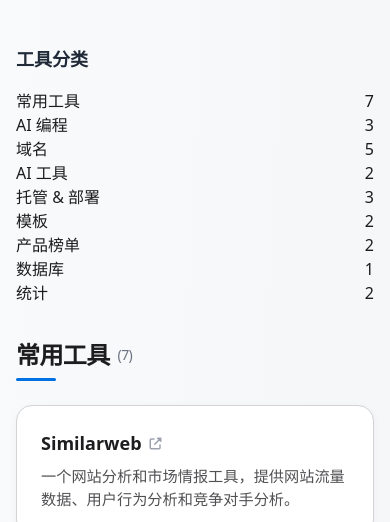
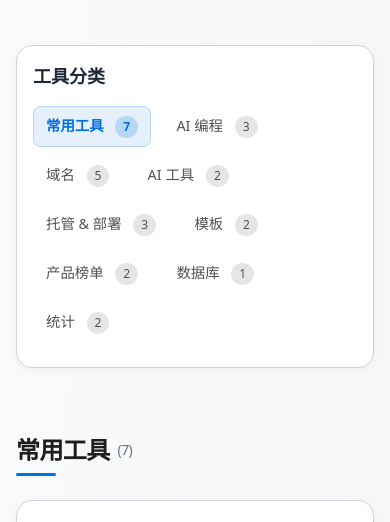
Before and after one commit to BestTime-creator/AIWEBTools, a plain HTML site: page index.html in a window 390 px wide. Shown: the part 299-821 px from the top of the page. Drawn offline with nearby package versions, Linux system fonts and the light colour scheme.

Commit message:
Update styles.css

```diff
--- a/styles.css
+++ b/styles.css
@@ -92,14 +92,53 @@
     box-shadow: 0 1px 0 rgba(0, 0, 0, 0.05);
 }
 
-/* 导航按钮 */
-#category-nav a {
+/* 左侧分类导航 */
+#left-category-nav {
+    background-color: var(--card-bg);
+    border-radius: 1rem;
+    padding: 1.25rem;
+    box-shadow: var(--shadow-sm);
+    border: 1px solid var(--border-color);
+}
+
+#left-category-nav a {
+    display: block;
+    padding: 0.75rem 1rem;
+    margin-bottom: 0.5rem;
+    border-radius: 0.5rem;
+    color: var(--text-secondary);
+    font-weight: 500;
+    transition: var(--transition);
+    border: 1px solid transparent;
+}
+
+#left-category-nav a:hover {
+    background-color: rgba(0, 113, 227, 0.05);
+    color: var(--primary-color);
+}
+
+#left-category-nav a.active {
+    background-color: rgba(0, 113, 227, 0.1);
+    color: var(--primary-color);
+    border-color: rgba(0, 113, 227, 0.2);
+    font-weight: 600;
+}
+
+#left-category-nav a .category-count {
+    display: inline-block;
+    background-color: rgba(0, 0, 0, 0.1);
+    color: var(--text-secondary);
+    border-radius: 1rem;
+    padding: 0.125rem 0.5rem;
+    font-size: 0.75rem;
+    margin-left: 0.5rem;
     transition: var(--transition);
 }
 
-#category-nav a:hover {
-    transform: translateY(-2px);
-    box-shadow: var(--shadow-md);
+#left-category-nav a:hover .category-count,
+#left-category-nav a.active .category-count {
+    background-color: rgba(0, 113, 227, 0.2);
+    color: var(--primary-color);
 }
 
 /* 页面加载动画 */
@@ -140,7 +179,7 @@
 
 /* 滚动条样式 */
 ::-webkit-scrollbar {
-    width: 10px;
+    width: 8px;
 }
 
 ::-webkit-scrollbar-track {
@@ -149,7 +188,7 @@
 
 ::-webkit-scrollbar-thumb {
     background: #c7c7cc;
-    border-radius: 10px;
+    border-radius: 8px;
 }
 
 ::-webkit-scrollbar-thumb:hover {
@@ -157,7 +196,7 @@
 }
 
 /* 适应移动设备 */
-@media (max-width: 640px) {
+@media (max-width: 768px) {
     .category-title {
         font-size: 1.5rem;
     }
@@ -166,10 +205,17 @@
         padding: 1rem;
     }
 
-    #category-nav {
-        overflow-x: auto;
-        white-space: nowrap;
-        -webkit-overflow-scrolling: touch;
-        padding-bottom: 1rem;
+    /* 移动端左侧导航样式 */
+    #left-category-nav {
+        margin-bottom: 2rem;
+        padding: 1rem;
+    }
+
+    #left-category-nav a {
+        display: inline-block;
+        margin-right: 0.5rem;
+        margin-bottom: 0.5rem;
+        padding: 0.5rem 0.75rem;
+        font-size: 0.9rem;
     }
 }
```
